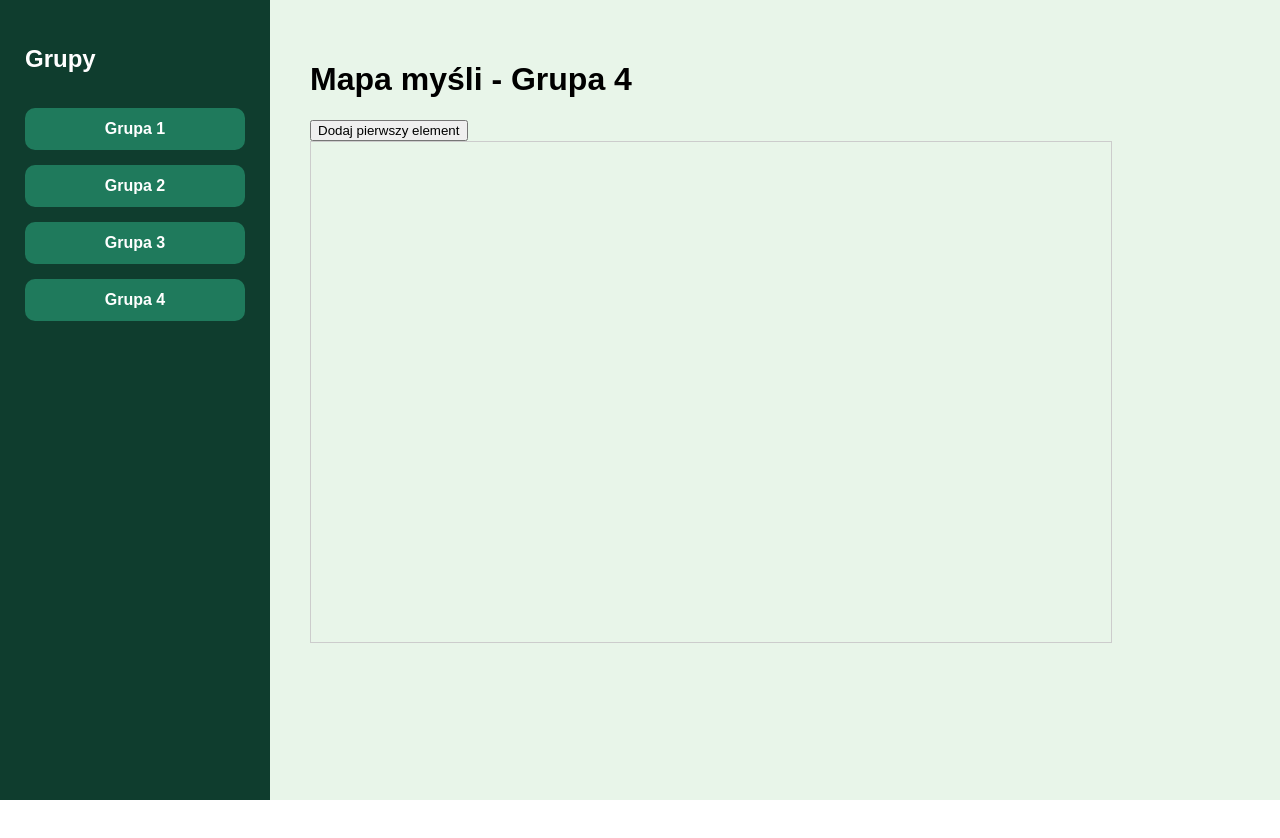
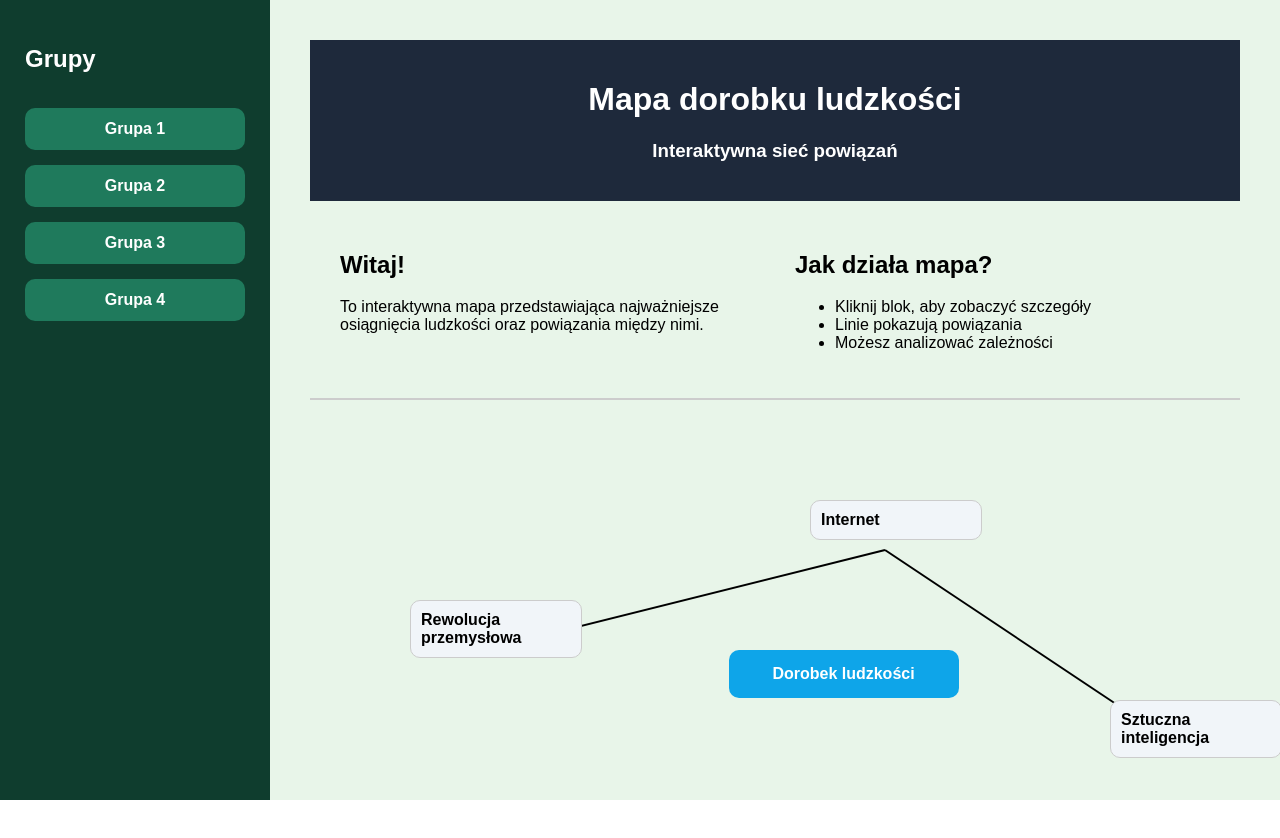
Before and after one commit to Jaca2706/-Mega-Mapa-Dorobku-Ludzkosci, a React (Vite) app: page /group4 in a window 1280 px wide. Shown: the top 838 px of the page. Before the commit the page ends 800 px from the top, so only its background shows below. Built offline with nearby package versions, Linux system fonts and the light colour scheme.

Commit message:
Update Group4.jsx

```diff
--- a/src/pages/g4/Group4.jsx
+++ b/src/pages/g4/Group4.jsx
@@ -1,82 +1,179 @@
-import { useState } from "react";
+import React, { useState } from "react";
 
-let idCounter = 1;
+const nodesData = [
+  {
+    id: 1,
+    title: "Rewolucja przemysłowa",
+    description: "Okres gwałtownego rozwoju technologii i przemysłu.",
+    x: 100,
+    y: 200,
+  },
+  {
+    id: 2,
+    title: "Internet",
+    description: "Globalna sieć komunikacyjna zmieniająca świat.",
+    x: 500,
+    y: 100,
+  },
+  {
+    id: 3,
+    title: "Sztuczna inteligencja",
+    description: "Systemy uczące się i podejmujące decyzje.",
+    x: 800,
+    y: 300,
+  },
+];
 
-function Group4() {
-  const [nodes, setNodes] = useState([]);
+const connections = [
+  { from: 1, to: 2 },
+  { from: 2, to: 3 },
+];
 
-  const addNode = (parentId = null, x = 400, y = 250) => {
-    const newNode = {
-      id: idCounter++,
-      text: "Nowy",
-      x,
-      y,
-      parent: parentId,
-    };
+export default function Group4() {
+  const [activeNode, setActiveNode] = useState(null);
 
-    setNodes([...nodes, newNode]);
-  };
+  const getNodeById = (id) => nodesData.find((n) => n.id === id);
 
   return (
-    <div>
-      <h1>Mapa myśli - Grupa 4</h1>
+    <div style={{ fontFamily: "Arial, sans-serif" }}>
+      {/* ================= HEADER ================= */}
+      <header
+        style={{
+          background: "#1e293b",
+          color: "white",
+          padding: "20px",
+          textAlign: "center",
+        }}
+      >
+        <h1>Mapa dorobku ludzkości</h1>
+        <h3>Interaktywna sieć powiązań</h3>
+      </header>
 
-      {/* Przycisk startowy */}
-      {nodes.length === 0 && (
-        <button onClick={() => addNode(null)}>
-          Dodaj pierwszy element
-        </button>
-      )}
+      {/* ================= INTRO ================= */}
+      <section
+        style={{
+          display: "flex",
+          padding: "30px",
+          gap: "40px",
+        }}
+      >
+        {/* LEFT */}
+        <div style={{ flex: 1 }}>
+          <h2>Witaj!</h2>
+          <p>
+            To interaktywna mapa przedstawiająca najważniejsze osiągnięcia
+            ludzkości oraz powiązania między nimi.
+          </p>
+        </div>
 
-      <svg width="800" height="500" style={{ border: "1px solid #ccc" }}>
-        {/* Linie */}
-        {nodes.map((node) => {
-          if (node.parent === null) return null;
-          const parent = nodes.find((n) => n.id === node.parent);
+        {/* RIGHT */}
+        <div style={{ flex: 1 }}>
+          <h2>Jak działa mapa?</h2>
+          <ul>
+            <li>Kliknij blok, aby zobaczyć szczegóły</li>
+            <li>Linie pokazują powiązania</li>
+            <li>Możesz analizować zależności</li>
+          </ul>
+        </div>
+      </section>
+
+      {/* ================= NETWORK ================= */}
+      <section
+        style={{
+          position: "relative",
+          height: "600px",
+          borderTop: "2px solid #ccc",
+        }}
+      >
+        {/* SVG CONNECTIONS */}
+        <svg
+          style={{
+            position: "absolute",
+            width: "100%",
+            height: "100%",
+            zIndex: 0,
+          }}
+        >
+          {connections.map((conn, index) => {
+            const from = getNodeById(conn.from);
+            const to = getNodeById(conn.to);
 
             return (
               <line
-              key={`line-${node.id}`}
-              x1={parent.x}
-              y1={parent.y}
-              x2={node.x}
-              y2={node.y}
+                key={index}
+                x1={from.x + 75}
+                y1={from.y + 50}
+                x2={to.x + 75}
+                y2={to.y + 50}
                 stroke="black"
+                strokeWidth="2"
               />
             );
           })}
+        </svg>
 
-        {/* Node’y */}
-        {nodes.map((node) => (
-          <g key={node.id}>
-            <circle cx={node.x} cy={node.y} r="30" fill="#FF5722" />
-            <text
-              x={node.x}
-              y={node.y}
-              textAnchor="middle"
-              dy=".3em"
-              fill="white"
-              fontSize="10"
+        {/* CENTRAL NODE */}
+        <div
+          style={{
+            position: "absolute",
+            top: "250px",
+            left: "45%",
+            width: "200px",
+            padding: "15px",
+            background: "#0ea5e9",
+            color: "white",
+            textAlign: "center",
+            borderRadius: "10px",
+            zIndex: 2,
+          }}
         >
-              {node.text}
-            </text>
+          <strong>Dorobek ludzkości</strong>
+        </div>
 
-            {/* Dodawanie dzieci */}
-            <foreignObject
-              x={node.x - 15}
-              y={node.y + 30}
-              width="30"
-              height="30"
+        {/* NODES */}
+        {nodesData.map((node) => (
+          <div
+            key={node.id}
+            onClick={() => setActiveNode(node)}
+            style={{
+              position: "absolute",
+              top: node.y,
+              left: node.x,
+              width: "150px",
+              padding: "10px",
+              background: "#f1f5f9",
+              border: "1px solid #ccc",
+              borderRadius: "10px",
+              cursor: "pointer",
+              zIndex: 2,
+              transition: "0.2s",
+            }}
           >
-              <button onClick={() => addNode(node.id, node.x + 80, node.y)}>
-                +
-              </button>
-            </foreignObject>
-          </g>
+            <strong>{node.title}</strong>
+          </div>
         ))}
-      </svg>
+
+        {/* POPUP */}
+        {activeNode && (
+          <div
+            style={{
+              position: "absolute",
+              bottom: "20px",
+              left: "20px",
+              background: "white",
+              padding: "20px",
+              border: "1px solid #ccc",
+              borderRadius: "10px",
+              width: "300px",
+              zIndex: 3,
+            }}
+          >
+            <h3>{activeNode.title}</h3>
+            <p>{activeNode.description}</p>
+            <button onClick={() => setActiveNode(null)}>Zamknij</button>
+          </div>
+        )}
+      </section>
     </div>
   );
 }
-
-export default Group4;
```
Lines whose indentation alone changed are shown as unchanged.
